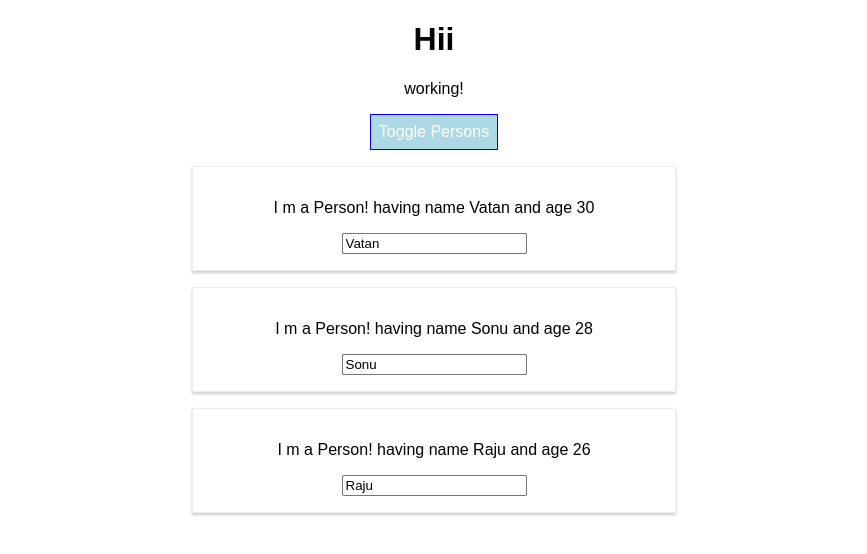
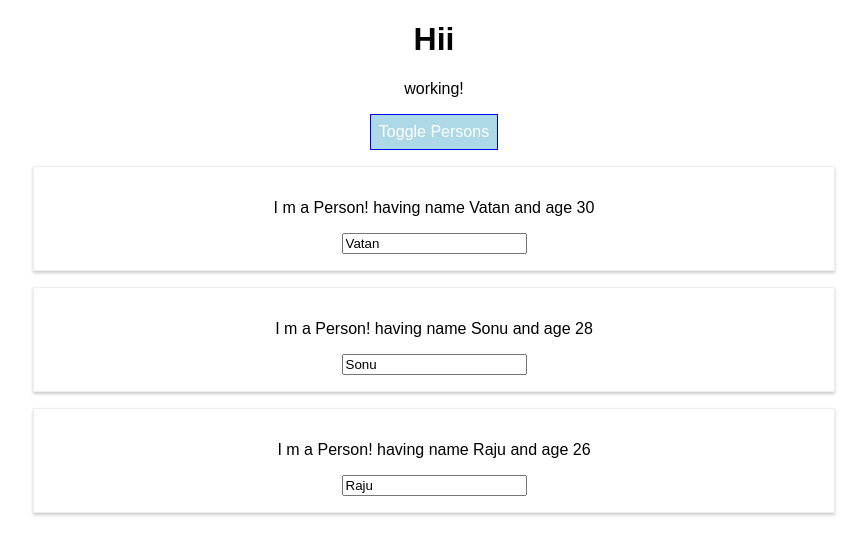
Before and after one commit to vatansoni89/MaximilianSchwarzmullerReact, a React (Create React App) app in the folder Project/react-complete-guide/: page / in a window 1280 px wide. Both pictures are taken after a click on the button "Toggle Persons". Shown: the top 554 px of the page, without its empty margins (206-1073 px from the left). Built offline with nearby package versions, Linux system fonts and the light colour scheme.

Commit message:
removed Radium for css module byt its available for scripts@2.0.0 and higher, so later need to explore.

```diff
--- a/Project/react-complete-guide/src/App.js
+++ b/Project/react-complete-guide/src/App.js
@@ -1,6 +1,5 @@
 import React, { Component } from "react";
-import "./App.css";
-import Radium, { StyleRoot } from "radium";
+import classess from "./App.css";
 import Person from "./Person/Person.js";
 
 class App extends Component {
@@ -63,11 +62,7 @@
       font: "inherit",
       border: "1px solid blue",
       padding: "8px",
-      cursor: "pointer",
-      ":hover": {
-        backgroundColor: "yellow",
-        color: "black"
-      }
+      cursor: "pointer"
     };
 
     let persons = null;
@@ -91,10 +86,6 @@
         </div>
       );
       style.backgroundColor = "lightblue";
-      style[":hover"] = {
-        backgroundColor: "blue",
-        color: "black"
-      };
     }
 
     const classes = [];
@@ -106,7 +97,6 @@
     }
 
     return (
-      <StyleRoot>
       <div className="App">
         <h1>Hii</h1>
         <p className={classes.join(" ")}>working!</p>
@@ -115,9 +105,8 @@
         </button>
         {persons}
       </div>
-      </StyleRoot>
     );
   }
 }
 
-export default Radium(App);
+export default App;
--- a/Project/react-complete-guide/src/Person/Person.js
+++ b/Project/react-complete-guide/src/Person/Person.js
@@ -1,16 +1,10 @@
 import React from "react";
 import "./Person.css";
-import Radium from "radium";
 
 //give lower case for fun variable.
 const person = props => {
-  const style = {
-    "@media (min-width: 500px)": {
-      width: "450px"
-    }
-  };
   return (
-    <div className="Person" style={style}>
+    <div className="Person">
       <p onClick={props.click}>
         I m a Person! having name {props.name} and age {props.age}
       </p>
@@ -20,4 +14,4 @@
   );
 };
 
-export default Radium(person);
+export default person;
```
Also changed, not shown: 1 other file (tests, documents, lock files or other folders). Lines whose indentation alone changed are shown as unchanged.
